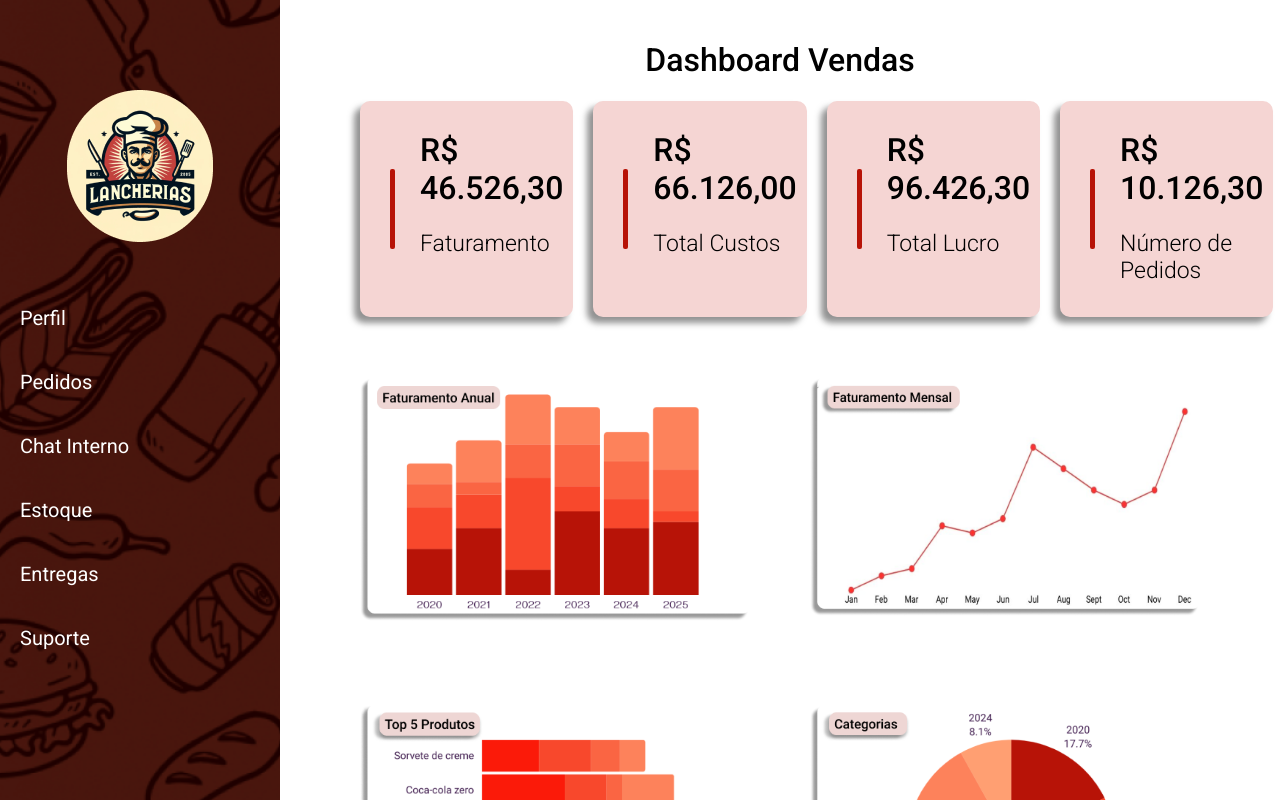
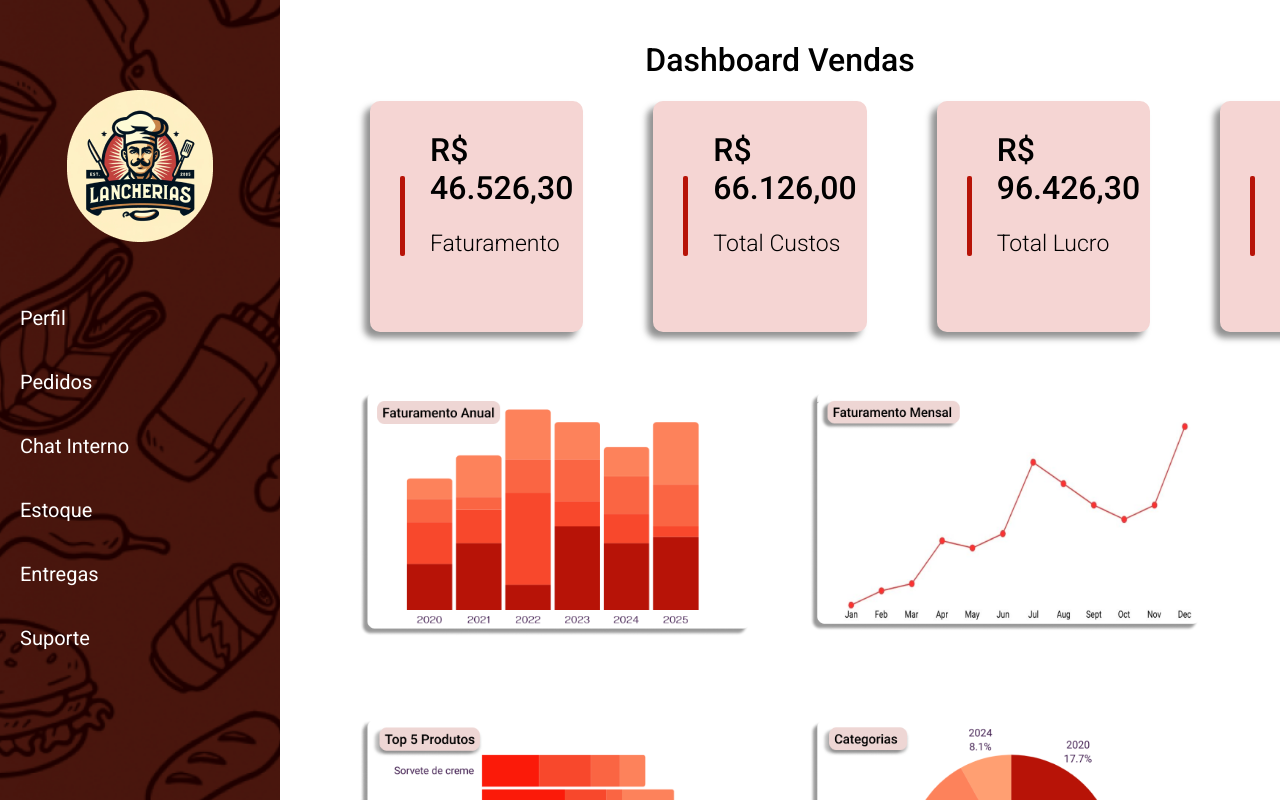
Before and after one commit to htamagnus/lancheria-colaboradores-react, a React (Create React App) app: page /home in a window 1280 px wide. Built offline with nearby package versions, Linux system fonts and the light colour scheme.

Commit message:
✨ update home page

```diff
--- a/src/pages/Home/HomePage.jsx
+++ b/src/pages/Home/HomePage.jsx
@@ -23,7 +23,7 @@ const charts = [
 
 const links = [
   { to: "/profile", label: "Perfil" },
-  { to: "/order", label: "Pedidos" },
+  { to: "/order-management", label: "Pedidos" },
   { to: "/chat", label: "Chat Interno" },
   { to: "/stock", label: "Estoque" },
   { to: "/deliveries", label: "Entregas" },
--- a/src/pages/Home/HomePage.module.scss
+++ b/src/pages/Home/HomePage.module.scss
@@ -96,13 +96,13 @@
 .metrics {
   display: flex;
   justify-content: space-between;
-  gap: 20px;
-  margin: 0px 60px 0px 60px;
+  gap: 70px;
+  margin: 0px 70px 0px 70px;
 }
 
 .metricCard {
   flex: 1;
-  padding: 10px;
+  padding: 10px 10px 25px 10px;
   background-color: #f5d5d3; /* Light pink background */
   border-radius: 10px;
   box-shadow: -6px 6px 6px rgba(73, 73, 73, 0.6);
```
